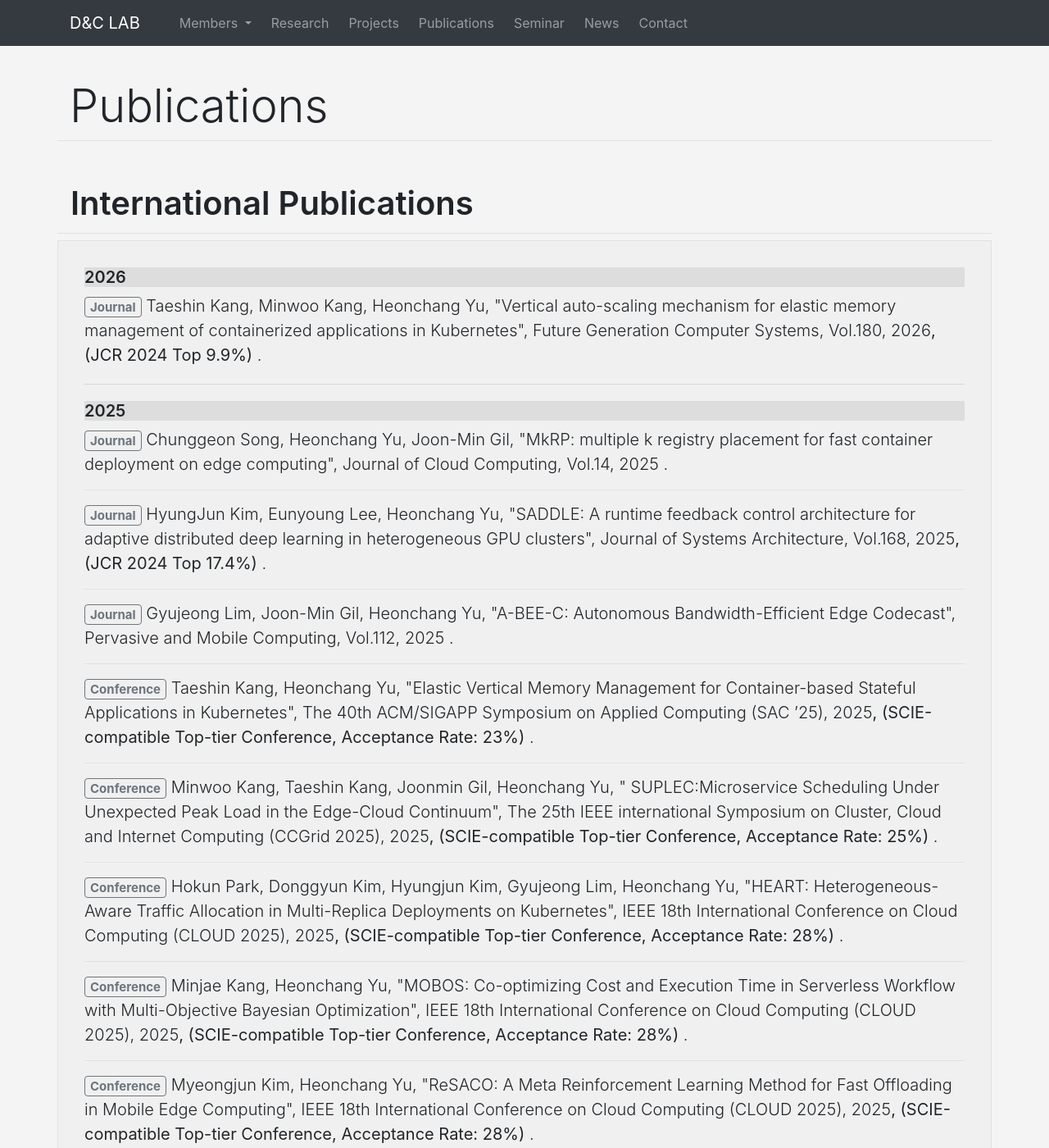
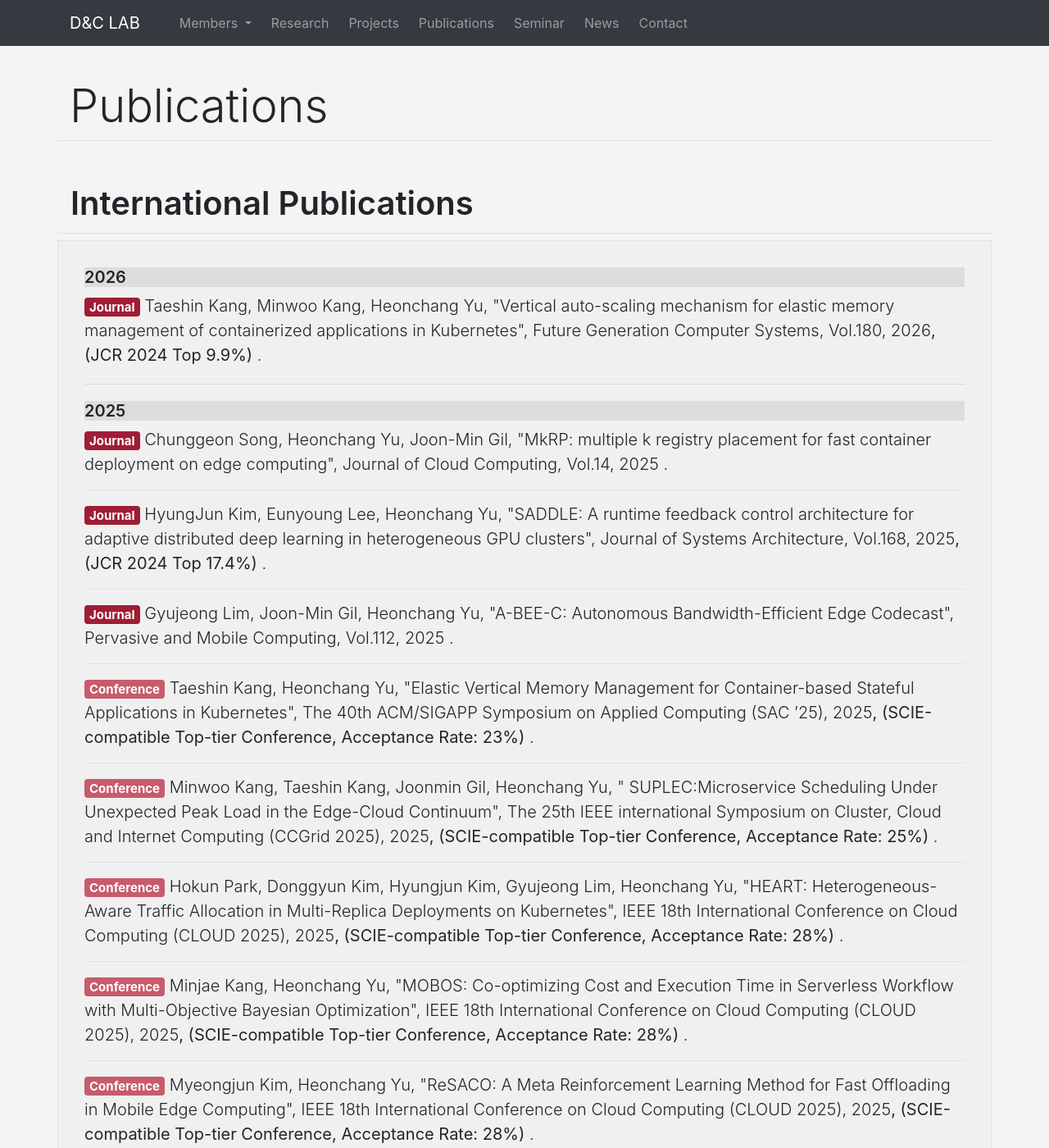
Before and after one commit to KU-Cloud/ku-cloud.github.io, a Jekyll site: the page built from publications.html, in a window 1280 px wide and 1400 px high. Shown: the whole window at 82% size. Built offline with Jekyll 4.4.1, drawn with Linux system fonts in a browser that asks for light colours.

Commit message:
update: changed badge color for publications page

```diff
--- a/_includes/publication-item.html
+++ b/_includes/publication-item.html
@@ -1,7 +1,7 @@
 <li>
     <p class="lead">
         {% if include.type %}
-        <span class="badge badge-empty-secondary">{{ include.type }}</span>
+        <span class="badge badge-publication-{{ include.type | downcase }}">{{ include.type }}</span>
         {% endif %}
 
         {% for name in include.bib.author %}
--- a/assets/sass/_badges.scss
+++ b/assets/sass/_badges.scss
@@ -9,3 +9,13 @@
     border: 1px solid #7fd8c7;
     color: #4fae9b;
 }
+
+.badge-publication-journal {
+    background-color: #9f1d35;
+    color: #ffffff;
+}
+
+.badge-publication-conference {
+    background-color: #c75b6c;
+    color: #ffffff;
+}
```
